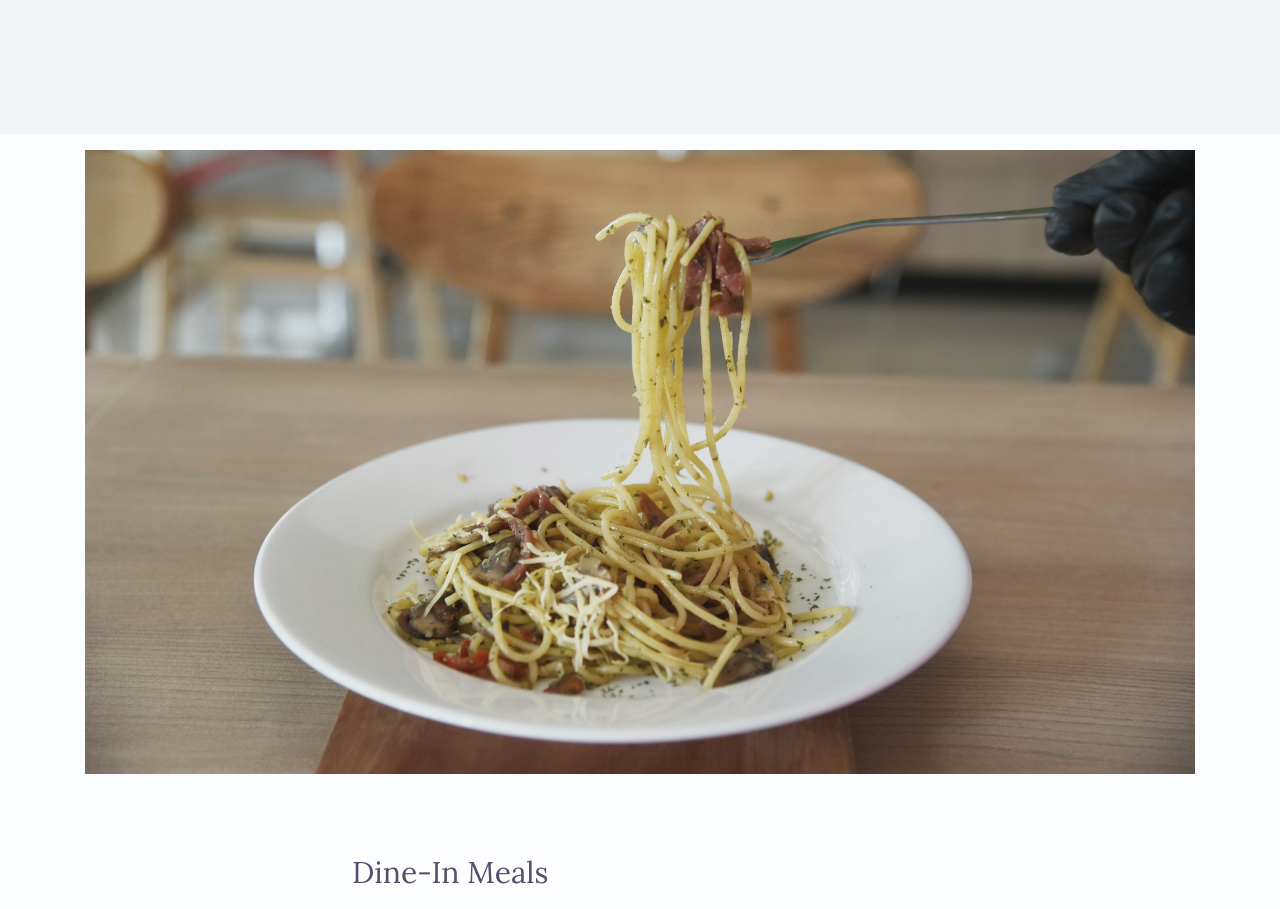
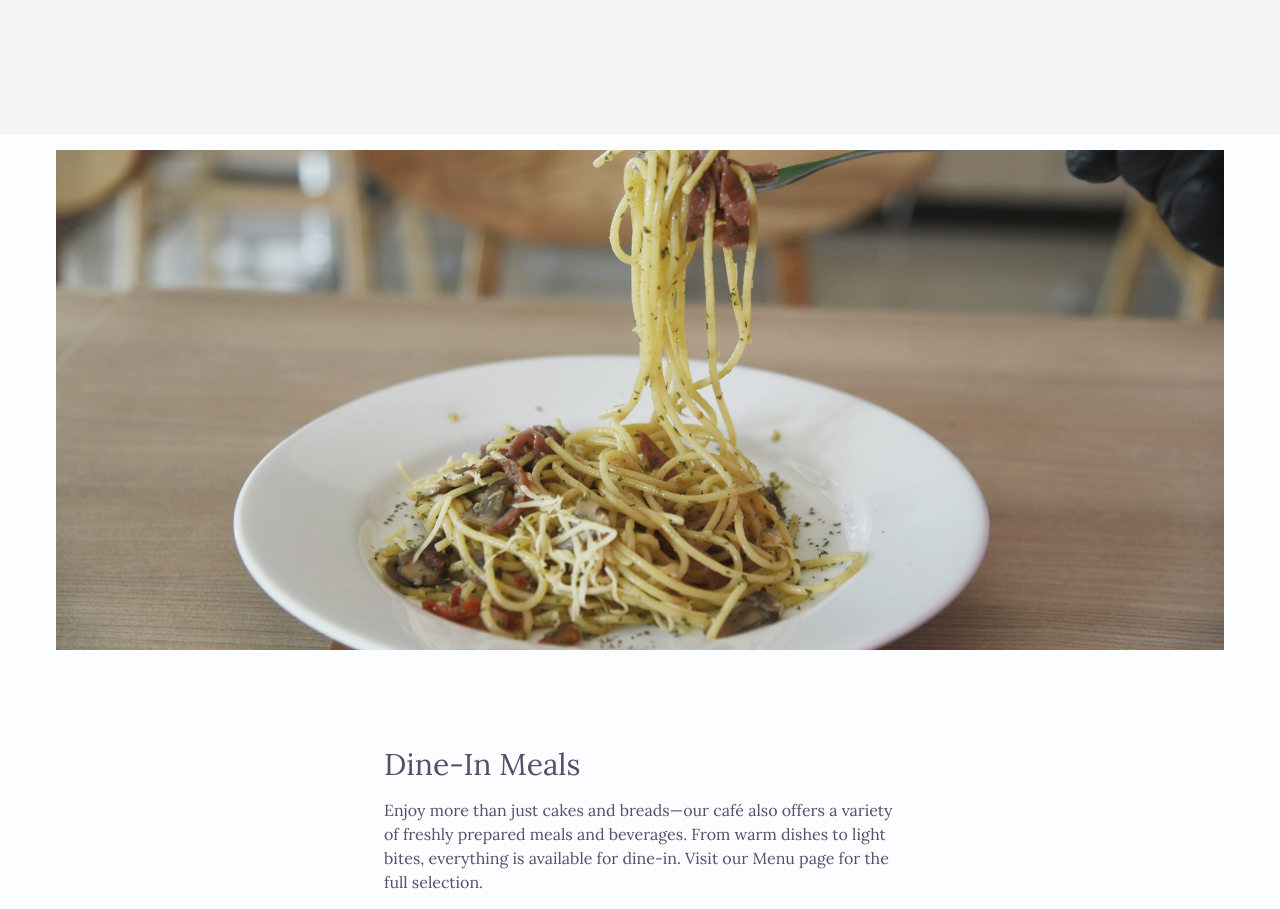
Before and after one commit to SunilPark1129/palisades-bakery, a Next.js app: page / in a window 1280 px wide. Shown: the part 2500-3409 px from the top of the page. Built offline with nearby package versions, Linux system fonts and the light colour scheme.

Commit message:
edit: dine section styling

```diff
--- a/app/homepage/Block.tsx
+++ b/app/homepage/Block.tsx
@@ -1,6 +1,3 @@
-import React from "react";
-import SectionHeader from "../_components/ui/SectionHeader";
-
 function Block() {
   return (
     <section className="bg-gray-100 py-40">
--- a/app/homepage/DineIn.tsx
+++ b/app/homepage/DineIn.tsx
@@ -1,19 +1,20 @@
 import Image from "next/image";
-import React from "react";
 import dineInImg from "./images/bakery-food-img.jpg";
 import SectionHeader from "../_components/ui/SectionHeader";
 
 function DineIn() {
   return (
-    <section className="max-w-[100rem] p-4 flex flex-col gap-20 pb-[6rem]">
-      <div>
+    <div className="wrapper">
+      <section className="flex flex-col items-center gap-24 p-4 pb-24">
+        <div className="relative w-full aspect-7/3">
           <Image
             src={dineInImg}
             alt="Dine-In Menu"
-          className="object-contain aspect-2/1 saturate-75 contrast-90"
+            fill
+            className="object-cover saturate-75 contrast-90"
           />
         </div>
-      <div className="flex flex-col gap-4 max-w-[36rem] mx-auto">
+        <div className="flex flex-col gap-4 max-w-lg mx-auto">
           <SectionHeader title="Dine-In Meals" />
           <p>
             Enjoy more than just cakes and breads—our café also offers a variety
@@ -21,11 +22,12 @@ function DineIn() {
             bites, everything is available for dine-in. Visit our Menu page for
             the full selection.
           </p>
-        <button className="border-1 w-fit p-2 mx-auto cursor-pointer hover:bg-[var(--clr-primary)] hover:text-[var(--clr-background)]">
+          <button className="p-2 border w-fit mx-auto cursor-pointer hover:bg-(--clr-primary) hover:text-(--clr-background)">
             View Menu
           </button>
         </div>
       </section>
+    </div>
   );
 }
 
```
Lines whose indentation alone changed are shown as unchanged.
